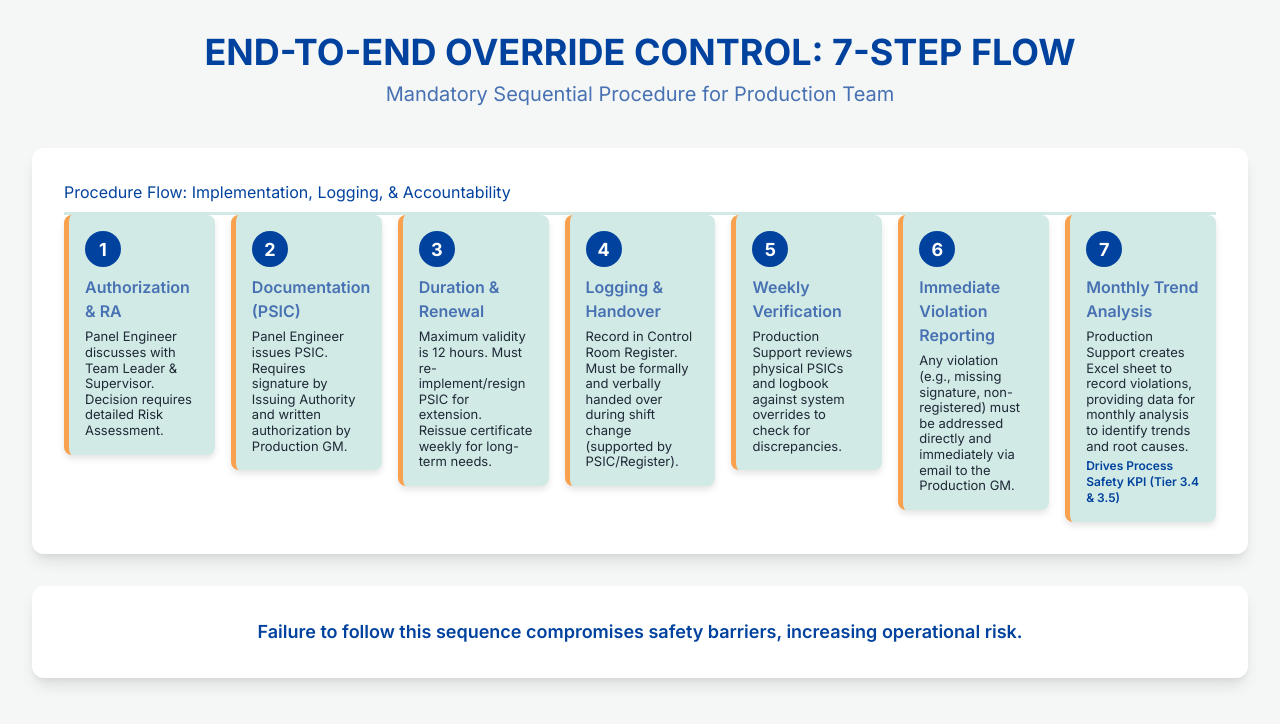
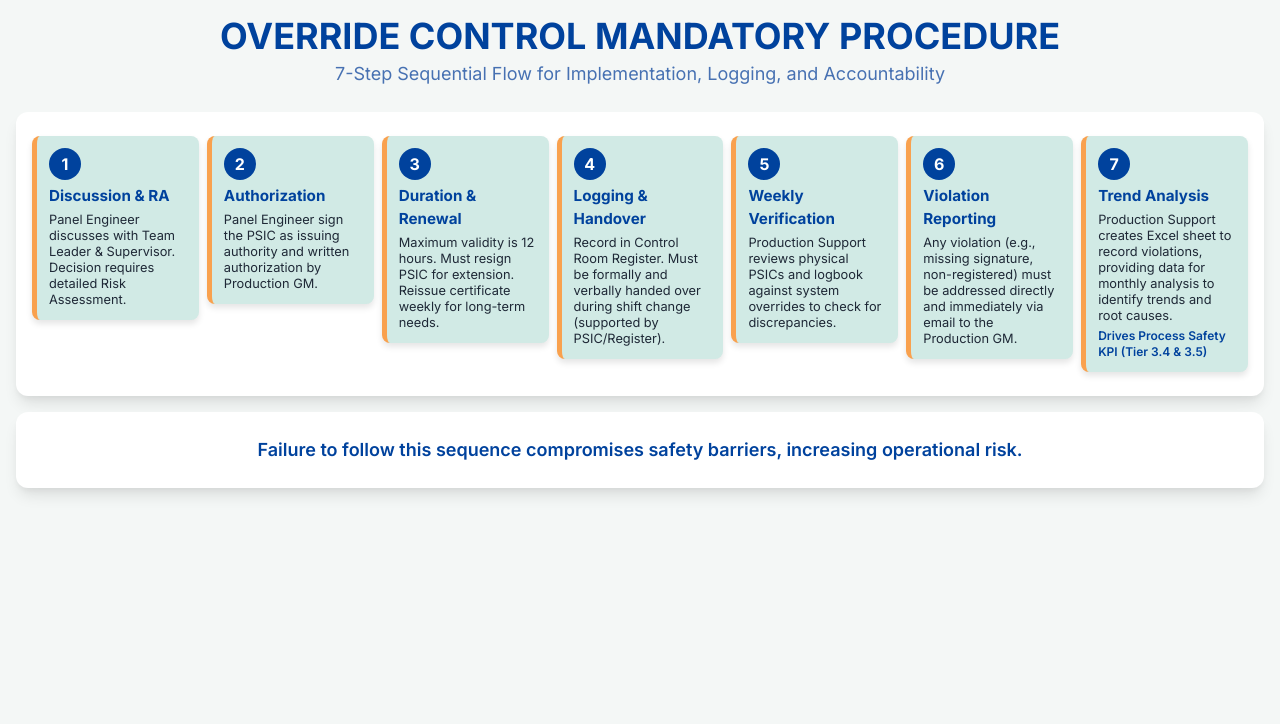
Before and after one commit to m-ib-tawfik/override-, a plain HTML site: page index.html in a window 1280 px wide. Drawn offline with nearby package versions, Linux system fonts and the light colour scheme.

Commit message:
Update index.html

```diff
--- a/index.html
+++ b/index.html
@@ -36,32 +36,36 @@
             background-color: white;
             border-radius: 0.75rem;
             box-shadow: 0 10px 15px -3px rgba(0, 0, 0, 0.1), 0 4px 6px -2px rgba(0, 0, 0, 0.05);
-            padding: 2rem;
-            margin-bottom: 2rem;
+            /* Reduced padding for space saving */
+            padding: 1.5rem 1rem;
+            margin-bottom: 0.5rem; /* Reduced margin */
+        }
+        h1 {
+            font-size: 2.25rem; /* Reduced main header size */
         }
         h2 {
-            font-size: 1.75rem;
+            font-size: 1.5rem; /* Reduced section header size */
             font-weight: 700;
             color: var(--color-dark-blue);
             border-bottom: 3px solid var(--color-very-pale);
             padding-bottom: 0.5rem;
-            margin-bottom: 1.5rem;
+            margin-bottom: 1rem; /* Reduced margin */
         }
         .step-box {
             background-color: var(--color-very-pale);
             border-radius: 0.5rem;
-            padding: 1rem; /* Reduced padding slightly */
+            padding: 0.75rem; /* Reduced internal padding */
             box-shadow: 0 4px 6px rgba(0,0,0,0.1);
             border-left: 5px solid var(--color-accent-orange);
             height: auto;
-            min-height: 9rem; /* Set a minimum height for all boxes (h-36 in Tailwind) */
+            min-height: 10.5rem; /* Adjusted minimum height for tighter fit */
             position: relative;
             display: flex;
             flex-direction: column;
         }
         .step-number {
-            width: 2.25rem;
-            height: 2.25rem;
+            width: 2rem; /* Reduced size */
+            height: 2rem;
             background-color: var(--color-dark-blue);
             color: white;
             border-radius: 9999px;
@@ -69,86 +73,85 @@
             align-items: center;
             justify-content: center;
             font-weight: 700;
-            font-size: 1.125rem;
-            margin-bottom: 0.5rem; /* Reduced margin */
+            font-size: 1rem;
+            margin-bottom: 0.3rem; /* Reduced margin */
         }
         .step-title {
-            font-size: 1rem; /* Adjusted title size */
-            font-weight: 600;
-            color: var(--color-medium-blue);
-            margin-bottom: 0.4rem; /* Reduced margin */
+            font-size: 0.95rem; /* Adjusted title size */
+            font-weight: 700; /* Made title bolder */
+            color: var(--color-dark-blue);
+            margin-bottom: 0.3rem; /* Reduced margin */
         }
         .step-description {
-            font-size: 0.8125rem; /* Adjusted description size */
+            font-size: 0.8rem; /* Adjusted description size for space */
             color: var(--color-text-dark);
-            line-height: 1.2;
+            line-height: 1.25;
         }
         .flow-arrow-down {
             display: flex;
             justify-content: center;
             align-items: center;
-            font-size: 2rem;
+            font-size: 1.5rem; /* Reduced arrow size */
             color: var(--color-medium-blue);
-            height: 1.5rem;
-            margin: 0.5rem 0;
+            height: 1rem; /* Reduced height */
+            margin: 0.25rem 0; /* Reduced margin */
         }
-        /* Hidden class for horizontal arrows */
         .flow-arrow-horizontal {
             display: none;
         }
 
-        /* Reverting Step 7 specific styling to match others */
-        .step-7-box .step-number {
-            background-color: var(--color-dark-blue) !important;
-            color: white !important;
-        }
-        .step-7-box .step-title {
-            color: var(--color-medium-blue) !important;
-        }
-        .step-7-box .step-description {
-            color: var(--color-text-dark) !important;
+        /* Responsive adjustments for mobile/smaller screens */
+        @media (max-width: 768px) {
+            .container {
+                padding: 1rem;
+            }
+            .step-box {
+                min-height: 8.5rem; /* Further reduced height on small screens */
+            }
+            .step-description {
+                font-size: 0.75rem;
+            }
         }
     </style>
 </head>
 <body>
 
-    <div class="container mx-auto p-4 md:p-8 max-w-7xl">
-        <header class="text-center mb-10">
-            <h1 class="text-4xl font-bold text-dark-blue mb-2">END-TO-END OVERRIDE CONTROL: 7-STEP FLOW</h1>
-            <p class="text-xl text-medium-blue font-light">Mandatory Sequential Procedure for Production Team</p>
+    <div class="container mx-auto p-4 md:p-4 max-w-7xl">
+        <header class="text-center mb-6">
+            <h1 class="text-4xl font-bold text-dark-blue mb-1">OVERRIDE CONTROL MANDATORY PROCEDURE</h1>
+            <p class="text-lg text-medium-blue font-light">7-Step Sequential Flow for Implementation, Logging, and Accountability</p>
         </header>
 
         <section class="section-card">
-            <h2>Procedure Flow: Implementation, Logging, & Accountability</h2>
 
-            <div class="grid grid-cols-1 md:grid-cols-7 gap-y-4 md:gap-y-0 md:gap-x-4">
+            <div class="grid grid-cols-1 md:grid-cols-7 gap-y-2 md:gap-y-0 md:gap-x-2">
 
-                <!-- STEP 1: Authorization and Risk Assessment -->
+                <!-- STEP 1: Discussion & RA (Updated Title) -->
                 <div class="col-span-1 flex flex-col items-center">
                     <div class="step-box w-full">
                         <div class="step-number">1</div>
-                        <div class="step-title">Authorization & RA</div>
+                        <div class="step-title">Discussion & RA</div>
                         <p class="step-description">Panel Engineer discusses with Team Leader & Supervisor. Decision requires detailed Risk Assessment.</p>
                     </div>
                     <div class="flow-arrow-down md:hidden">↓</div>
                 </div>
 
-                <!-- STEP 2: Documentation (PSIC) -->
+                <!-- STEP 2: Authorization (Updated Title and Text) -->
                 <div class="col-span-1 flex flex-col items-center">
                     <div class="step-box w-full">
                         <div class="step-number">2</div>
-                        <div class="step-title">Documentation (PSIC)</div>
-                        <p class="step-description">Panel Engineer issues PSIC. Requires signature by Issuing Authority and written authorization by Production GM.</p>
+                        <div class="step-title">Authorization</div>
+                        <p class="step-description">Panel Engineer sign the PSIC as issuing authority and written authorization by Production GM.</p>
                     </div>
                     <div class="flow-arrow-down md:hidden">↓</div>
                 </div>
 
-                <!-- STEP 3: Duration and Renewal -->
+                <!-- STEP 3: Duration and Renewal (Updated Text) -->
                 <div class="col-span-1 flex flex-col items-center">
                     <div class="step-box w-full">
                         <div class="step-number">3</div>
                         <div class="step-title">Duration & Renewal</div>
-                        <p class="step-description">Maximum validity is 12 hours. Must re-implement/resign PSIC for extension. Reissue certificate weekly for long-term needs.</p>
+                        <p class="step-description">Maximum validity is 12 hours. Must resign PSIC for extension. Reissue certificate weekly for long-term needs.</p>
                     </div>
                     <div class="flow-arrow-down md:hidden">↓</div>
                 </div>
@@ -177,7 +180,7 @@
                 <div class="col-span-1 flex flex-col items-center">
                     <div class="step-box w-full">
                         <div class="step-number">6</div>
-                        <div class="step-title">Immediate Violation Reporting</div>
+                        <div class="step-title">Violation Reporting</div>
                         <p class="step-description">Any violation (e.g., missing signature, non-registered) must be addressed directly and immediately via email to the Production GM.</p>
                     </div>
                     <div class="flow-arrow-down md:hidden">↓</div>
@@ -187,7 +190,7 @@
                 <div class="col-span-1 flex flex-col items-center">
                     <div class="step-box w-full">
                         <div class="step-number">7</div>
-                        <div class="step-title">Monthly Trend Analysis</div>
+                        <div class="step-title">Trend Analysis</div>
                         <p class="step-description">Production Support creates Excel sheet to record violations, providing data for monthly analysis to identify trends and root causes.</p>
                         <p class="mt-1 text-xs font-semibold text-dark-blue">Drives Process Safety KPI (Tier 3.4 & 3.5)</p>
                     </div>
@@ -197,7 +200,7 @@
 
         </section>
 
-        <section class="section-card mt-8">
+        <section class="section-card mt-4">
             <div class="text-center text-lg text-dark-blue font-semibold">
                 <p>Failure to follow this sequence compromises safety barriers, increasing operational risk.</p>
             </div>
```
